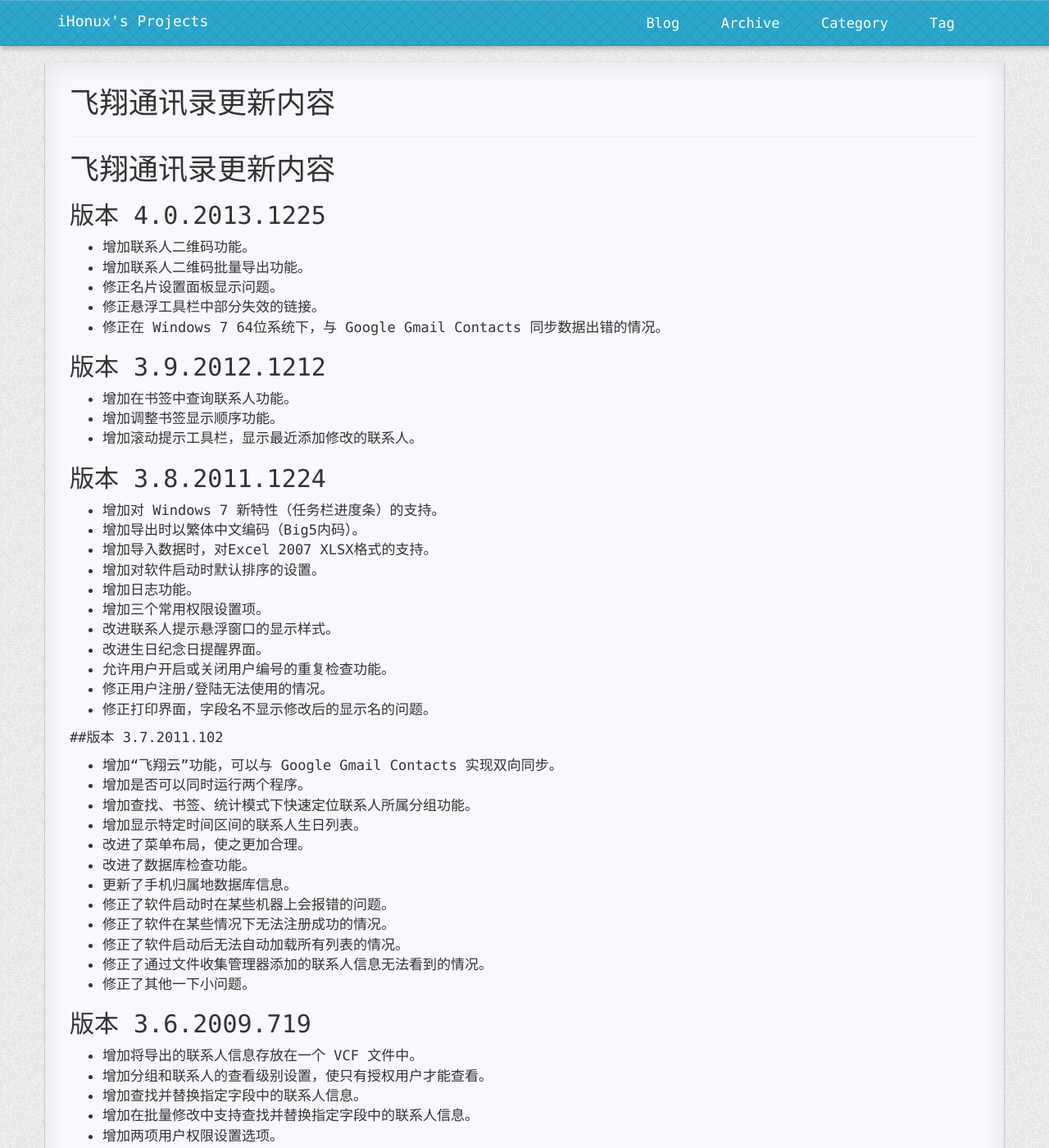
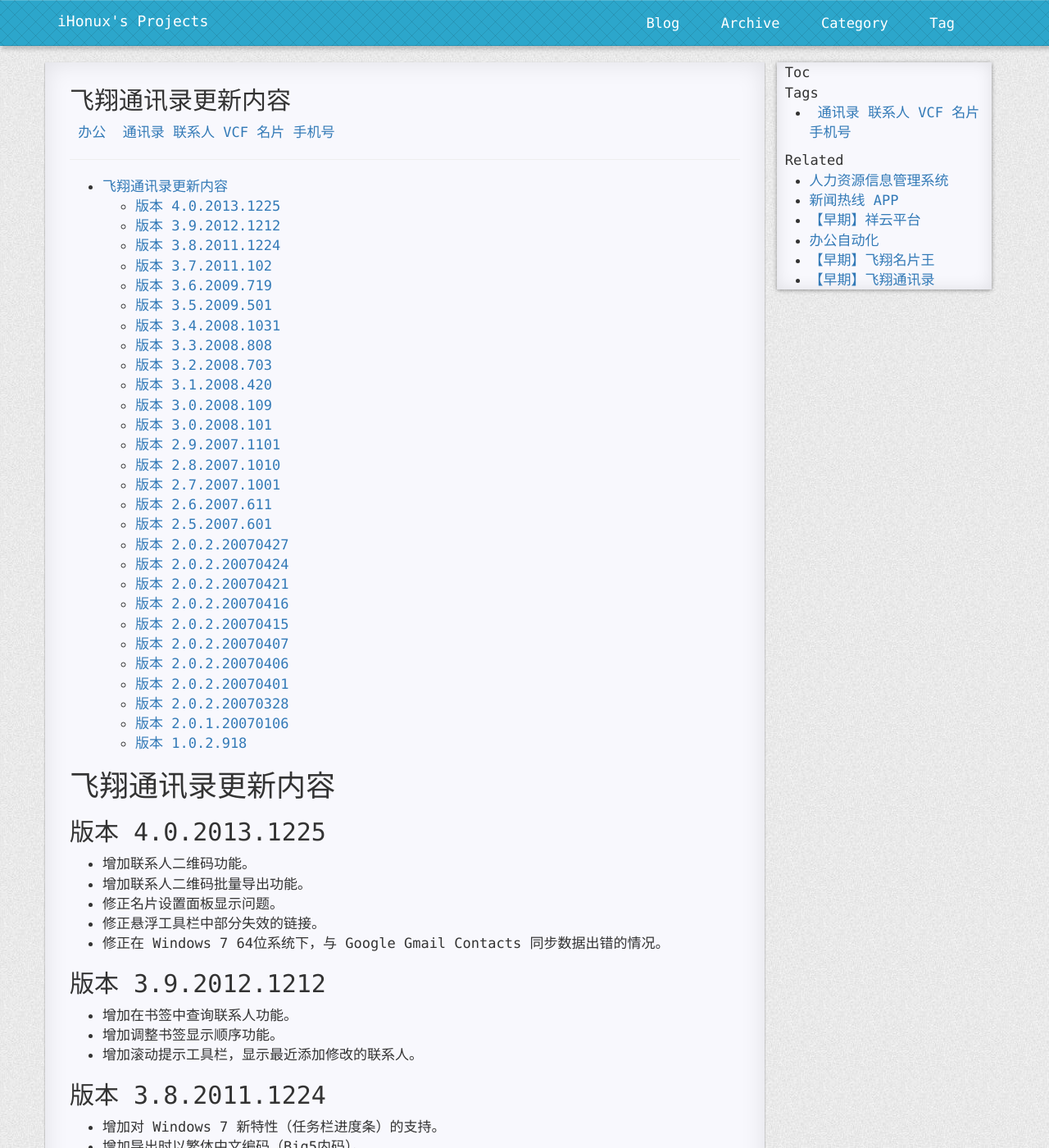
Before and after one commit to fxrj/fxrj.github.io, a Jekyll site: the page built from docs/friends-update.md, in a window 1280 px wide and 1400 px high. Shown: the whole window at 82% size. Built offline with Jekyll 4.4.1, drawn with Linux system fonts in a browser that asks for light colours; nearby versions of some CDN libraries; our own code applies the rules of GitHub Pages for plain Markdown files; comment, search, counter and statistics services are not loaded; a style sheet for code colours, icons or effects is not loaded.

Commit message:
Update friends-update.md

```diff
--- a/docs/friends-update.md
+++ b/docs/friends-update.md
@@ -1,6 +1,13 @@
 ---
+layout: post
 title: 飞翔通讯录更新内容
+tags: 通讯录 联系人 VCF 名片 手机号
+categories: 办公
+published: true
 ---
+
+* TOC
+{:toc}
 
 # 飞翔通讯录更新内容
 
@@ -29,7 +36,7 @@ title: 飞翔通讯录更新内容
 - 修正用户注册/登陆无法使用的情况。
 - 修正打印界面，字段名不显示修改后的显示名的问题。
 
-##版本 3.7.2011.102
+## 版本 3.7.2011.102
 - 增加“飞翔云”功能，可以与 Google Gmail Contacts 实现双向同步。
 - 增加是否可以同时运行两个程序。
 - 增加查找、书签、统计模式下快速定位联系人所属分组功能。
```
